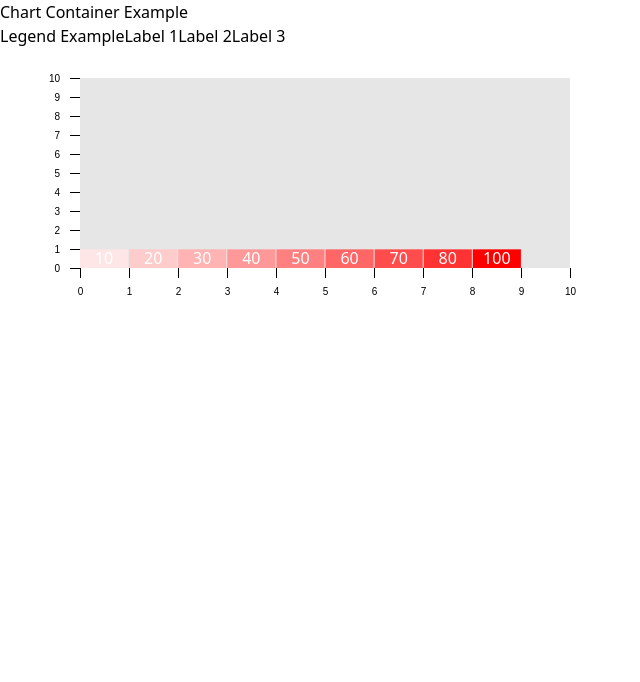
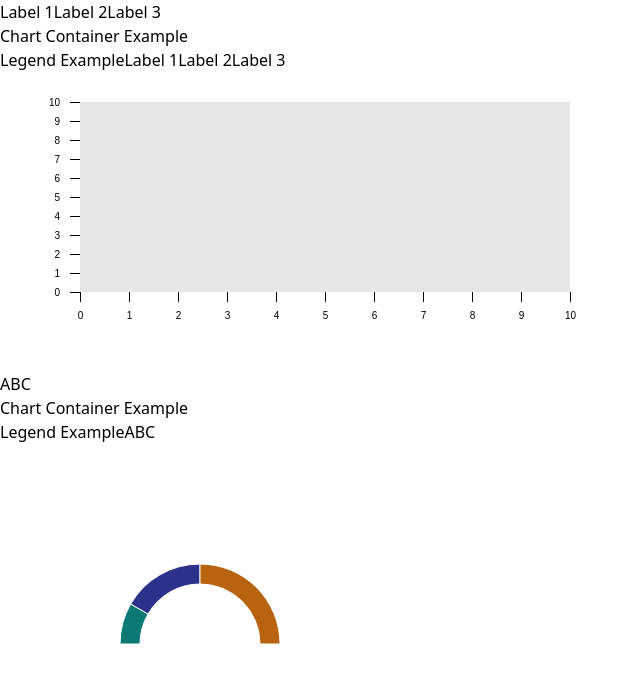
Before and after one commit to dev-hobeoung/hobeoung-ui-chart, a React (Vite) app: page / in a window 1280 px wide. Shown: the top 682 px of the page, without its empty margins (0-640 px from the left). Built offline with nearby package versions, Linux system fonts and the light colour scheme.

Commit message:
feat: Pie Chart 추가 및 필터 적용 테스트

```diff
--- a/package.json
+++ b/package.json
@@ -11,6 +11,7 @@
   },
   "dependencies": {
     "@types/d3": "^7.4.3",
+    "@types/recharts": "^1.8.29",
     "autoprefixer": "^10.4.20",
     "class-variance-authority": "^0.7.0",
     "clsx": "^2.1.1",
@@ -18,6 +19,7 @@
     "postcss": "^8.4.47",
     "react": "^18.3.1",
     "react-dom": "^18.3.1",
+    "recharts": "^2.13.2",
     "tailwind-merge": "^2.5.4",
     "tailwindcss": "^3.4.14",
     "vite-plugin-svgr": "^4.2.0"
--- a/src/App.tsx
+++ b/src/App.tsx
@@ -3,6 +3,7 @@ import ChartContainer from './container/ChartContainer'
 function App() {
   return (
     <div className="w-[100vw] h-[100vh]">
+      {/* Heatmap */}
       <ChartContainer title="Chart Container Example">
         <ChartContainer.Legend
           className="m-10"
@@ -22,6 +23,23 @@ function App() {
           yAxisLabel='라마바'
         />
       </ChartContainer>
+      {/* Pie */}
+      <ChartContainer title="Chart Container Example">
+        <ChartContainer.Legend
+          className="m-10"
+          title="Legend Example"
+          type="square"
+          position="top"
+        />
+        <ChartContainer.Pie
+          data={[
+            { label: 'A', value: 100 },
+            { label: 'B', value: 200 },
+            { label: 'C', value: 300 },
+          ]}
+          isHalf
+        />
+      </ChartContainer>
     </div>
   )
 }
--- a/src/Types.tsx
+++ b/src/Types.tsx
@@ -21,6 +21,10 @@ export const legendElementVariantsVariantDef = {
   instance18: 'bg-[#815ca6]',
   instance19: 'bg-[#53253f]',
   instance20: 'bg-[#996c12]',
+}
+
+export const bgClassNameToColor = (bgClassName: string) => {
+  return bgClassName.match(/#([0-9A-Fa-f]{6}|[0-9A-Fa-f]{3})/)?.[0] || "";
 }
 
 export const legendElementVariants = cva(
--- a/src/charts/DataType.ts
+++ b/src/charts/DataType.ts
@@ -1,4 +1,5 @@
 export interface ChartDataType {
-  label?: string;
+  label: string;
   value?: number;
+  color?: string;
 }
--- a/src/charts/pie/Pie.tsx
+++ b/src/charts/pie/Pie.tsx
@@ -0,0 +1,37 @@
+/* eslint-disable @typescript-eslint/no-empty-object-type */
+import { Pie as RechartPie, PieChart, Cell } from "recharts";
+import { ChartDataType } from "../DataType";
+import { bgClassNameToColor, legendElementVariantsVariantDef } from "../../Types";
+
+export interface PieDataType extends ChartDataType {}
+
+export interface PieProps {
+  labels?: string[];
+  data: PieDataType[];
+  isHalf?: boolean;
+}
+
+export const Pie: React.FC<PieProps> = ({ labels = [], data, isHalf }) => {
+  return (
+    <PieChart width={400} height={400}>
+      <RechartPie
+        data={data.map((d) => ({ name: d.label, value: d.value }))}
+        dataKey={"value"}
+        innerRadius={60}
+        outerRadius={80}
+        startAngle={isHalf ? 180 : undefined}
+        endAngle={isHalf ? 0 : undefined}
+      >
+        {data.map(d => {
+          const labelIndex = labels.indexOf(d.label);
+          return (
+            <Cell
+              key={`cell-${labels[labelIndex]}`}
+              fill={bgClassNameToColor(Object.values(legendElementVariantsVariantDef)[labelIndex])}
+            />
+          );
+        })}
+      </RechartPie>
+    </PieChart>
+  );
+}
--- a/src/container/ChartContainer.tsx
+++ b/src/container/ChartContainer.tsx
@@ -4,6 +4,7 @@ import { Legend } from "../legend/Legend";
 import { Heatmap } from "../charts/heatmap/HeatMap";
 import { ChartContainerLayout } from "./layout/ChartContainerLayout";
 import { ChartDataType } from "../charts/DataType";
+import { Pie } from "../charts/pie/Pie";
 
 export interface ChartContainerProps extends HTMLAttributes<HTMLDivElement> {
   title: string;
@@ -18,7 +19,13 @@ const ChartContainer = ({ title, children, ...divProps }: ChartContainerProps) =
 
   // 주어진 자식 컴포넌트 중, Chart 컴포넌트 1개를 찾는다.
   React.Children.forEach(children, (child) => {
+    // Chart 컴포넌트가 여러개 있을 경우, 첫번째 컴포넌트만 사용하도록 처리
+    if (chart) return;
+
     if (React.isValidElement(child) && child.type === Heatmap) {
+      chart = child;
+    }
+    else if (React.isValidElement(child) && child.type === Pie) {
       chart = child;
     }
   });
@@ -56,8 +63,23 @@ const ChartContainer = ({ title, children, ...divProps }: ChartContainerProps) =
     legend = React.cloneElement(legend, { labelFilter, setLabelFilter });
   }
 
+  if (chart) {
+
+    /*
+      chart as ReactElement를 넣어준 이유는 위에 undefined로 초기화해서 타입추론을 제대로 못하기 때문,
+      그런데, 로직 상 undefined 상태를 특정 컴포넌트가 지정되지 않음으로 사용중이라 뺄수도 없음.
+    */
+    const filteredData = ((chart as ReactElement).props.data as ChartDataType[]).filter((d) => {
+      // labelFilter가 undefined인 경우 모든 데이터를 표시. 즉, 필터를 적용하지 않음.
+      if (labelFilter === undefined) return true;
+      return labelFilter.includes(d.label);
+    });
+    chart = React.cloneElement(chart, { labels, data: filteredData });
+  }
+
   return (
     <div {...divProps}>
+      {labelFilter}
       <ChartContainerLayout title={title} legend={legend} chart={chart} />
     </div>
   );
@@ -65,5 +87,6 @@ const ChartContainer = ({ title, children, ...divProps }: ChartContainerProps) =
 
 ChartContainer.Legend = Legend;
 ChartContainer.Heatmap = Heatmap;
+ChartContainer.Pie = Pie;
 
 export default ChartContainer;
```
Also changed, not shown: 1 other file (tests, documents, lock files or other folders).
